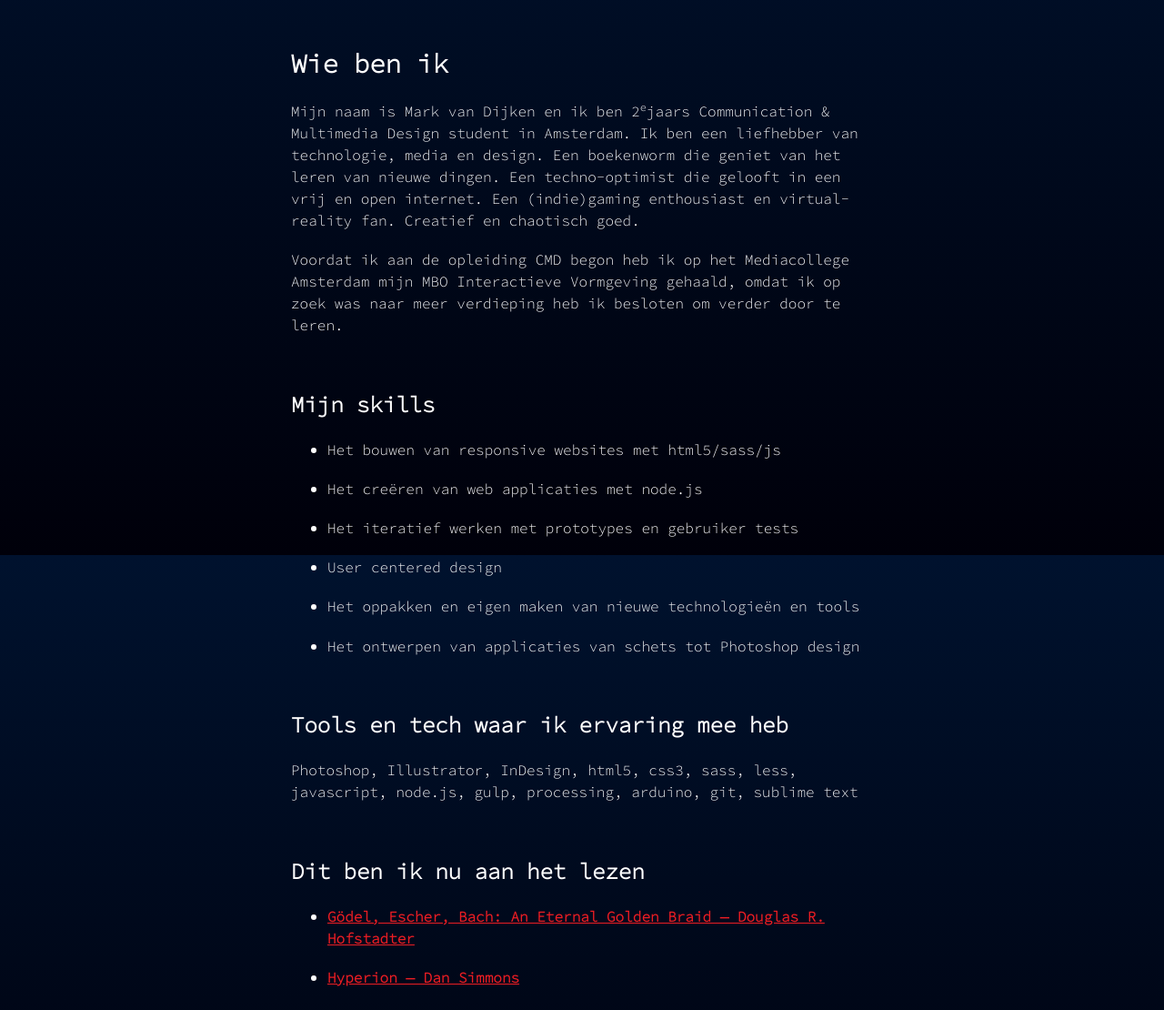
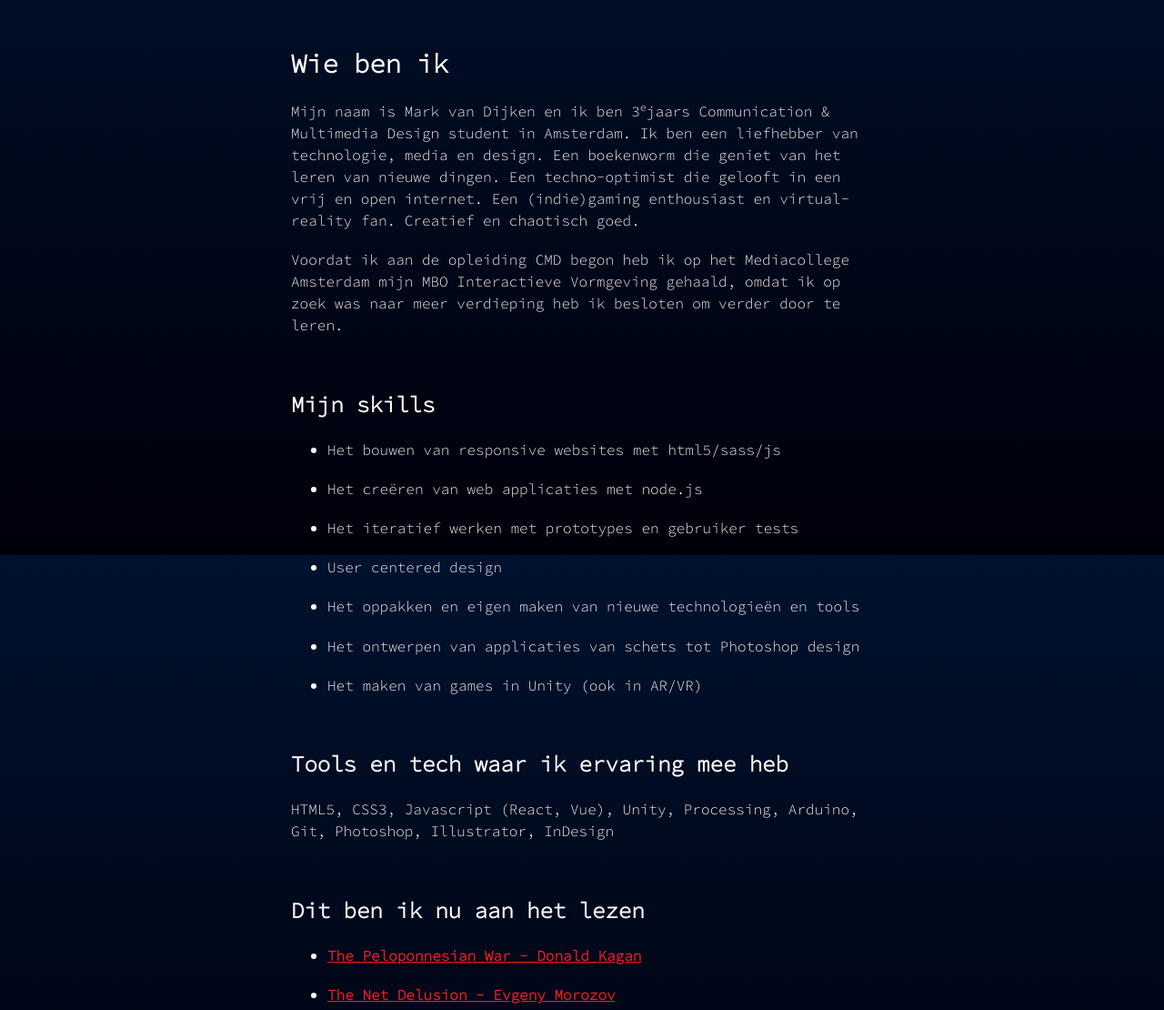
Before and after one commit to morkvd/portfolio, a website: page source/about.html in a window 1280 px wide. Shown: the part 190-1300 px from the top of the page at 91% size. Drawn offline with Linux system fonts and the light colour scheme.

Commit message:
update about page

```diff
--- a/source/about.html
+++ b/source/about.html
@@ -25,7 +25,7 @@
 
     <article class="work-info">
       <h1>Wie ben ik</h1>
-      <p>Mijn naam is Mark van Dijken en ik ben 2<sup>e</sup>jaars Communication &amp; Multimedia Design student in Amsterdam. Ik ben een liefhebber van technologie, media en design. Een boekenworm die geniet van het leren van nieuwe dingen. Een techno-optimist die gelooft in een vrij en open internet. Een (indie)gaming enthousiast en virtual-reality fan. Creatief en chaotisch goed.</p>
+      <p>Mijn naam is Mark van Dijken en ik ben 3<sup>e</sup>jaars Communication &amp; Multimedia Design student in Amsterdam. Ik ben een liefhebber van technologie, media en design. Een boekenworm die geniet van het leren van nieuwe dingen. Een techno-optimist die gelooft in een vrij en open internet. Een (indie)gaming enthousiast en virtual-reality fan. Creatief en chaotisch goed.</p>
 
       <p>Voordat ik aan de opleiding CMD begon heb ik op het Mediacollege Amsterdam mijn MBO Interactieve Vormgeving gehaald, omdat ik op zoek was naar meer verdieping heb ik besloten om verder door te leren.</p>
 
@@ -37,15 +37,16 @@
         <li>User centered design</li>
         <li>Het oppakken en eigen maken van nieuwe technologieën en tools</li>
         <li>Het ontwerpen van applicaties van schets tot Photoshop design</li>
+        <li>Het maken van games in Unity (ook in AR/VR)</li>
       </ul>
 
       <h2>Tools en tech waar ik ervaring mee heb</h2>
-      <p>Photoshop, Illustrator, InDesign, html5, css3, sass, less, javascript, node.js, gulp, processing, arduino, git, sublime text</p>
+      <p>HTML5, CSS3, Javascript (React, Vue), Unity, Processing, Arduino, Git, Photoshop, Illustrator, InDesign</p>
 
       <h2>Dit ben ik nu aan het lezen</h2>
       <ul>
-        <li><a href="https://www.goodreads.com/book/show/24113.G_del_Escher_Bach" target="_blank">Gödel, Escher, Bach: An Eternal Golden Braid &mdash; Douglas R. Hofstadter</a></li>
-        <li><a href="https://www.goodreads.com/book/show/77566.Hyperion" target="_blank">Hyperion &mdash; Dan Simmons</a></li>
+        <li><a href="https://www.goodreads.com/book/show/87539.The_Peloponnesian_War" target="_blank">The Peloponnesian War - Donald Kagan</a></li>
+        <li><a href="https://www.goodreads.com/book/show/10003400-the-net-delusion" target="_blank">The Net Delusion - Evgeny Morozov</a></li>
       </ul>
     </article>
 
```
